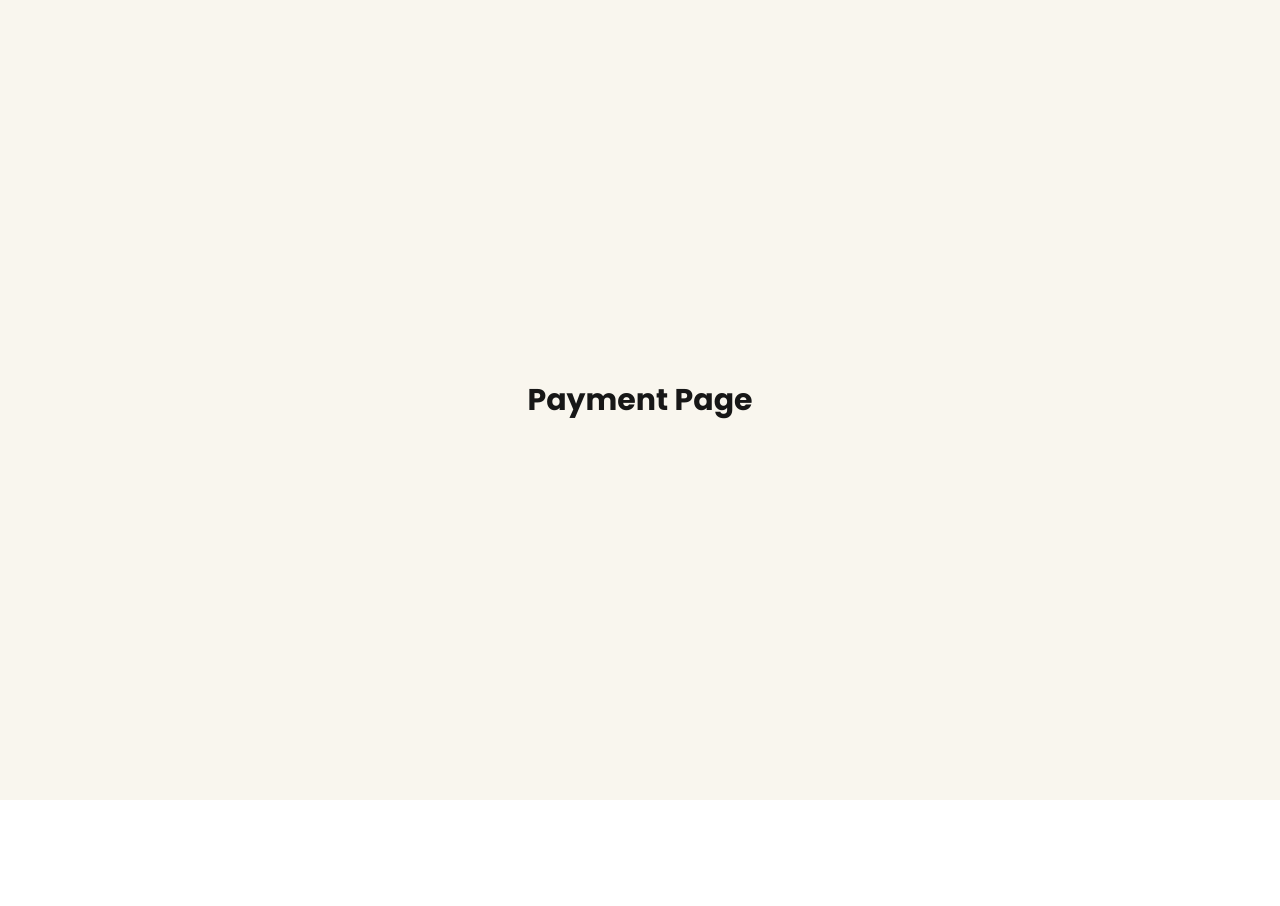
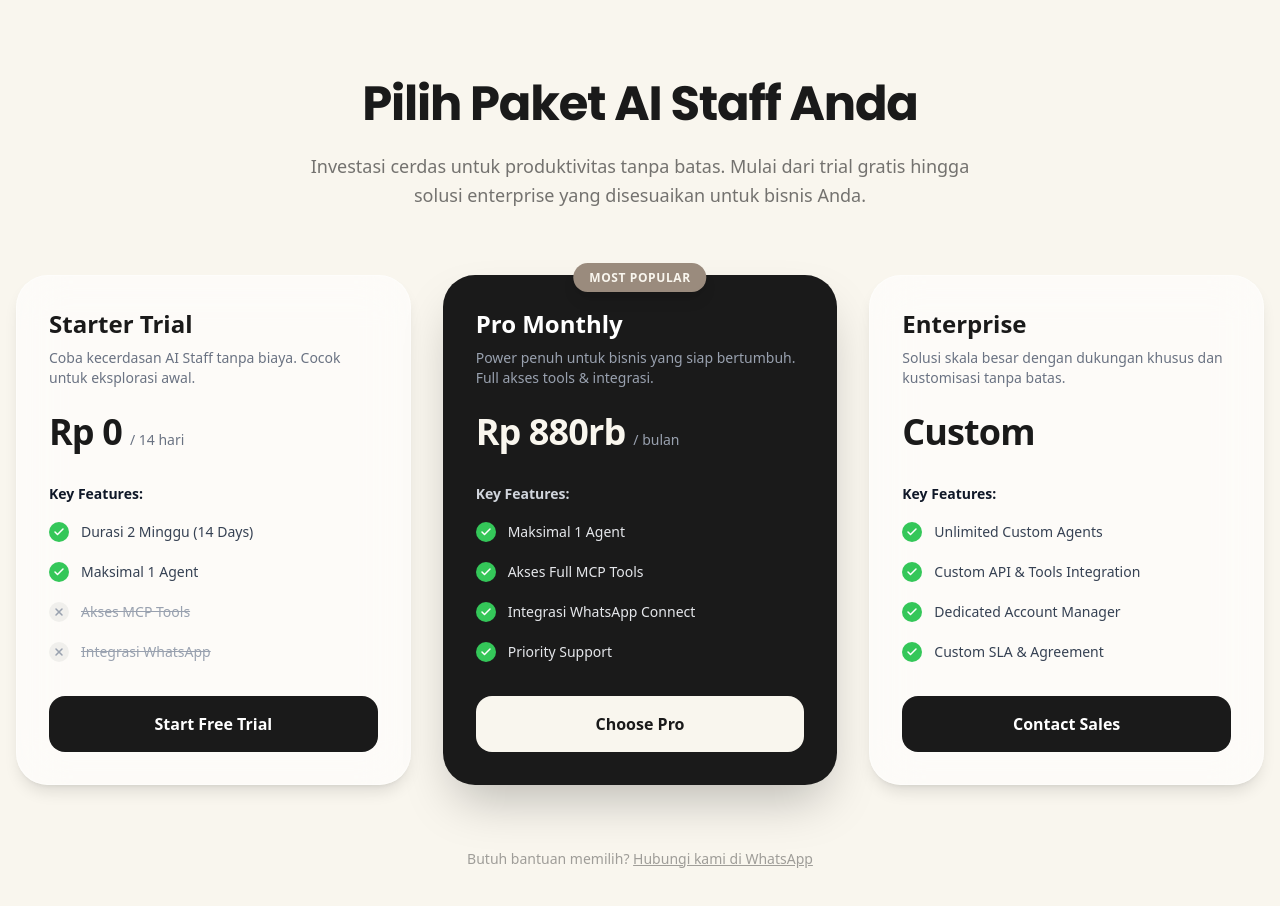
Before and after one commit to iHanzyy/clevio-ai-staff-revamp, a Next.js app: page /payment in a window 1280 px wide. Shown: the top 906 px of the page. Before the commit the page ends 800 px from the top, so only its background shows below. Built offline with nearby package versions, Linux system fonts and the light colour scheme.

Commit message:
Introduce a new pricing page with `PricingCard` component and enhance token persistence for authentication.

```diff
--- a/package.json
+++ b/package.json
@@ -12,6 +12,8 @@
     "axios": "^1.13.2",
     "clsx": "^2.1.1",
     "framer-motion": "^12.23.26",
+    "js-cookie": "^3.0.5",
+    "lucide-react": "^0.562.0",
     "next": "16.1.1",
     "react": "19.2.3",
     "react-dom": "19.2.3",
@@ -19,6 +21,7 @@
   },
   "devDependencies": {
     "@tailwindcss/postcss": "^4",
+    "@types/js-cookie": "^3.0.6",
     "@types/node": "^25.0.3",
     "@types/react": "^19.2.7",
     "@types/react-dom": "^19.2.3",
--- a/src/app/(main)/auth/callback/page.tsx
+++ b/src/app/(main)/auth/callback/page.tsx
@@ -2,6 +2,7 @@
 
 import { useEffect } from "react";
 import { useRouter } from "next/navigation";
+import Cookies from "js-cookie";
 
 export default function AuthCallbackPage() {
     const router = useRouter();
@@ -13,11 +14,17 @@ export default function AuthCallbackPage() {
         const token = params.get('token');
 
         if (token) {
-            // 2. Save token to localStorage
+            // 2. Save token to localStorage (for API)
             localStorage.setItem('jwt_token', token);
 
-            // 3. Redirect to Payment page (as requested by user)
-            router.push('/payment');
+            // 3. Save token to Cookie (Native Method for Reliability)
+            document.cookie = `session_token=${token}; path=/; max-age=604800; SameSite=Lax`;
+
+            // 4. Redirect to Payment page (Hard Redirect with slight delay)
+            // Delay ensures cookie is persisted before request is sent
+            setTimeout(() => {
+                window.location.href = '/payment';
+            }, 500);
         } else {
             // Redirect back to login on error
             const error = params.get('error');
--- a/src/app/(payment)/payment/page.tsx
+++ b/src/app/(payment)/payment/page.tsx
@@ -1,7 +1,106 @@
+"use client";
+
+import { useEffect } from "react";
+import { useSearchParams, useRouter } from "next/navigation";
+import PricingCard, { PricingFeature } from "@/components/features/payment/PricingCard";
+
 export default function PaymentPage() {
+    const searchParams = useSearchParams();
+    const router = useRouter();
+
+    // Handle token from URL (Backend redirects here with ?token=...)
+    useEffect(() => {
+        const token = searchParams.get('token');
+        if (token) {
+            // Save token to localStorage (for API Calls)
+            localStorage.setItem('jwt_token', token);
+
+            // Save token to Cookie (for Middleware Protection)
+            document.cookie = `session_token=${token}; path=/; max-age=604800; SameSite=Lax`;
+
+            // Clean URL (remove query params) - soft redirect
+            router.replace('/payment');
+        }
+    }, [searchParams, router]);
+
+    const handleSelect = (plan: string) => {
+        // Future integration: Payment Gateway
+    };
+
+    const trialFeatures: PricingFeature[] = [
+        { text: "Durasi 2 Minggu (14 Days)", included: true },
+        { text: "Maksimal 1 Agent", included: true },
+        { text: "Akses MCP Tools", included: false },
+        { text: "Integrasi WhatsApp", included: false },
+    ];
+
+    const proFeatures: PricingFeature[] = [
+        { text: "Maksimal 1 Agent", included: true },
+        { text: "Akses Full MCP Tools", included: true },
+        { text: "Integrasi WhatsApp Connect", included: true },
+        { text: "Priority Support", included: true },
+    ];
+
+    const enterpriseFeatures: PricingFeature[] = [
+        { text: "Unlimited Custom Agents", included: true },
+        { text: "Custom API & Tools Integration", included: true },
+        { text: "Dedicated Account Manager", included: true },
+        { text: "Custom SLA & Agreement", included: true },
+    ];
+
     return (
-        <div className="flex h-screen w-full items-center justify-center bg-[#F9F6EE]">
-            <h1 className="text-3xl font-bold font-sans">Payment Page</h1>
+        <div className="min-h-screen w-full bg-[#F9F6EE] flex flex-col items-center py-20 px-4 overflow-y-auto">
+            {/* Header */}
+            <div className="text-center mb-16 max-w-2xl">
+                <h1 className="text-4xl md:text-5xl font-bold font-sans text-[#1a1a1a] mb-6 tracking-tight">
+                    Pilih Paket AI Staff Anda
+                </h1>
+                <p className="text-lg text-[#1a1a1a]/60 leading-relaxed">
+                    Investasi cerdas untuk produktivitas tanpa batas. Mulai dari trial gratis hingga solusi enterprise yang disesuaikan untuk bisnis Anda.
+                </p>
+            </div>
+
+            {/* Pricing Grid */}
+            <div className="grid grid-cols-1 lg:grid-cols-3 gap-8 max-w-7xl w-full items-start justify-items-center">
+                {/* Card 1: Gratis / Trial */}
+                <PricingCard
+                    title="Starter Trial"
+                    price="Rp 0"
+                    period="/ 14 hari"
+                    description="Coba kecerdasan AI Staff tanpa biaya. Cocok untuk eksplorasi awal."
+                    features={trialFeatures}
+                    buttonText="Start Free Trial"
+                    isPopular={false}
+                    onButtonClick={() => handleSelect("trial")}
+                />
+
+                {/* Card 2: Bulanan (Pro) */}
+                <PricingCard
+                    title="Pro Monthly"
+                    price="Rp 880rb"
+                    period="/ bulan"
+                    description="Power penuh untuk bisnis yang siap bertumbuh. Full akses tools & integrasi."
+                    features={proFeatures}
+                    buttonText="Choose Pro"
+                    isPopular={true}
+                    onButtonClick={() => handleSelect("pro")}
+                />
+
+                {/* Card 3: Enterprise */}
+                <PricingCard
+                    title="Enterprise"
+                    price="Custom"
+                    description="Solusi skala besar dengan dukungan khusus dan kustomisasi tanpa batas."
+                    features={enterpriseFeatures}
+                    buttonText="Contact Sales"
+                    isPopular={false}
+                    onButtonClick={() => handleSelect("enterprise")}
+                />
+            </div>
+
+            <div className="mt-16 text-center text-[#1a1a1a]/40 text-sm">
+                <p>Butuh bantuan memilih? <span className="underline cursor-pointer hover:text-black">Hubungi kami di WhatsApp</span></p>
+            </div>
         </div>
     );
 }
--- /dev/null
+++ b/src/components/features/payment/PricingCard.tsx
@@ -0,0 +1,118 @@
+"use client";
+
+import { cn } from "@/lib/utils";
+import { Check, X } from "lucide-react";
+import { motion } from "framer-motion";
+
+export interface PricingFeature {
+    text: string;
+    included: boolean;
+}
+
+interface PricingCardProps {
+    title: string;
+    price: string;
+    period?: string;
+    description: string;
+    features: PricingFeature[];
+    buttonText: string;
+    isPopular?: boolean;
+    onButtonClick?: () => void;
+}
+
+export default function PricingCard({
+    title,
+    price,
+    period,
+    description,
+    features,
+    buttonText,
+    isPopular = false,
+    onButtonClick,
+}: PricingCardProps) {
+    return (
+        <motion.div
+            whileHover={{ y: -5 }}
+            className={cn(
+                "relative flex flex-col p-8 rounded-[32px] border transition-all duration-300",
+                "w-full max-w-[400px] min-h-[500px]",
+                isPopular
+                    ? "bg-[#1a1a1a] text-[#F9F6EE] border-transparent shadow-2xl"
+                    : "bg-white/60 backdrop-blur-xl border-white/40 text-[#1a1a1a] shadow-lg hover:shadow-xl"
+            )}
+        >
+            {/* Popular Badge */}
+            {isPopular && (
+                <div className="absolute top-0 left-1/2 -translate-x-1/2 -translate-y-1/2">
+                    <span className="bg-[#9A8B7D] text-[#F9F6EE] text-xs font-bold px-4 py-1.5 rounded-full shadow-lg uppercase tracking-wider">
+                        Most Popular
+                    </span>
+                </div>
+            )}
+
+            {/* Header */}
+            <div className="mb-8">
+                <h3 className={cn("text-2xl font-bold mb-2", isPopular ? "text-white" : "text-[#1a1a1a]")}>
+                    {title}
+                </h3>
+                <p className={cn("text-sm mb-6", isPopular ? "text-gray-400" : "text-gray-500")}>
+                    {description}
+                </p>
+                <div className="flex items-baseline">
+                    <span className="text-4xl font-bold tracking-tight">{price}</span>
+                    {period && (
+                        <span className={cn("ml-2 text-sm", isPopular ? "text-gray-400" : "text-gray-500")}>
+                            {period}
+                        </span>
+                    )}
+                </div>
+            </div>
+
+            {/* Features */}
+            <div className="flex-grow mb-8">
+                <span className={cn("block text-sm font-semibold mb-4", isPopular ? "text-gray-300" : "text-gray-900")}>
+                    Key Features:
+                </span>
+                <ul className="space-y-4">
+                    {features.map((feature, index) => (
+                        <li key={index} className="flex items-start gap-3">
+                            <div className={cn(
+                                "flex items-center justify-center w-5 h-5 rounded-full mt-0.5",
+                                feature.included
+                                    ? (isPopular ? "bg-[#34C759]" : "bg-[#34C759]")
+                                    : (isPopular ? "bg-white/10" : "bg-black/5")
+                            )}>
+                                {feature.included ? (
+                                    <Check className="w-3 h-3 text-white" strokeWidth={3} />
+                                ) : (
+                                    <X className={cn("w-3 h-3", isPopular ? "text-gray-500" : "text-gray-400")} strokeWidth={3} />
+                                )}
+                            </div>
+                            <span className={cn(
+                                "text-sm leading-6",
+                                feature.included
+                                    ? (isPopular ? "text-gray-200" : "text-gray-700")
+                                    : (isPopular ? "text-gray-600 line-through" : "text-gray-400 line-through")
+                            )}>
+                                {feature.text}
+                            </span>
+                        </li>
+                    ))}
+                </ul>
+            </div>
+
+            {/* Button */}
+            <button
+                onClick={onButtonClick}
+                className={cn(
+                    "w-full py-4 rounded-2xl font-semibold transition-all duration-300 active:scale-95",
+                    isPopular
+                        ? "bg-[#F9F6EE] text-[#1a1a1a] hover:bg-white"
+                        : "bg-[#1a1a1a] text-white hover:bg-black/80"
+                )}
+            >
+                {buttonText}
+            </button>
+        </motion.div>
+    );
+}
--- /dev/null
+++ b/src/middleware.ts
@@ -0,0 +1,23 @@
+import { NextResponse } from 'next/server'
+import type { NextRequest } from 'next/server'
+
+export function middleware(request: NextRequest) {
+  // Check for the session token in cookies
+  const sessionToken = request.cookies.get('session_token')
+
+  // Log for debugging (server-side)
+  // console.log(`[Middleware] Path: ${request.nextUrl.pathname}, Token: ${sessionToken ? 'Present' : 'Missing'}`)
+
+  if (!sessionToken) {
+    // Redirect to login if no token is found
+    return NextResponse.redirect(new URL('/login', request.url))
+  }
+
+  // Allow request to proceed if authenticated
+  return NextResponse.next()
+}
+
+// Ensure middleware only runs on specific paths
+export const config = {
+  matcher: '/payment/:path*',
+}
```
Also changed, not shown: 2 other files (tests, documents, lock files or other folders).
